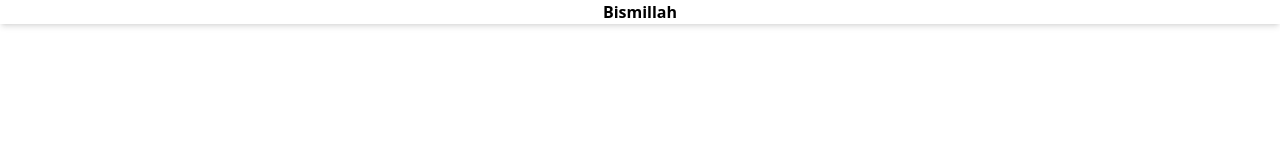
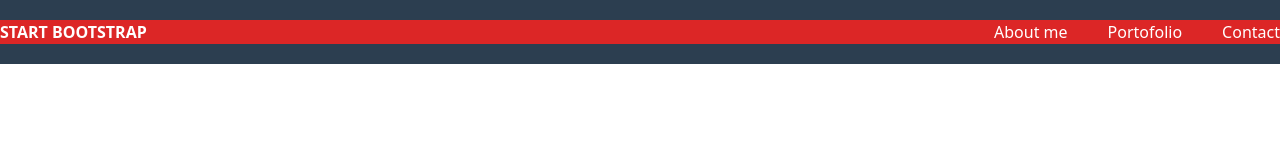
Before and after one commit to Linggabuwono/Neuversityexercise, a website: page src/index.html in a window 1280 px wide. Drawn offline with Linux system fonts and the light colour scheme.

Commit message:
membuat navbar

```diff
--- a/src/index.html
+++ b/src/index.html
@@ -1,5 +1,6 @@
 <!DOCTYPE html>
 <html lang="en">
+
 <head>
     <meta charset="UTF-8">
     <meta http-equiv="X-UA-Compatible" content="IE=edge">
@@ -7,7 +8,18 @@
     <link rel="stylesheet" href="output.css">
     <title>Taildwin</title>
 </head>
+
 <body>
-    <h1 class="font-extrabold shadow-md text-center">Bismillah</h1>
+    <div class="bg-secondary text-white py-5">
+        <div class="container bg-red-600 mx-auto flex justify-between items-center">
+            <h1 class="font-semibold uppercase">Start Bootstrap</h1>
+            <ul class="flex gap-10">
+                <li><a href="">About me</a></li>
+                <li><a href="">Portofolio</a></li>
+                <li><a href="">Contact</a></li>
+            </ul>
+        </div>
+    </div>
 </body>
+
 </html>
--- a/tailwind.config.js
+++ b/tailwind.config.js
@@ -2,7 +2,11 @@
 module.exports = {
   content: ['./src/**/*.html'],
   theme: {
-    extend: {},
+    extend: {
+      colors: {
+        secondary: "#2c3e50"
+      }
+    },
   },
   plugins: [],
 }
```
Also changed, not shown: src/output.css.
